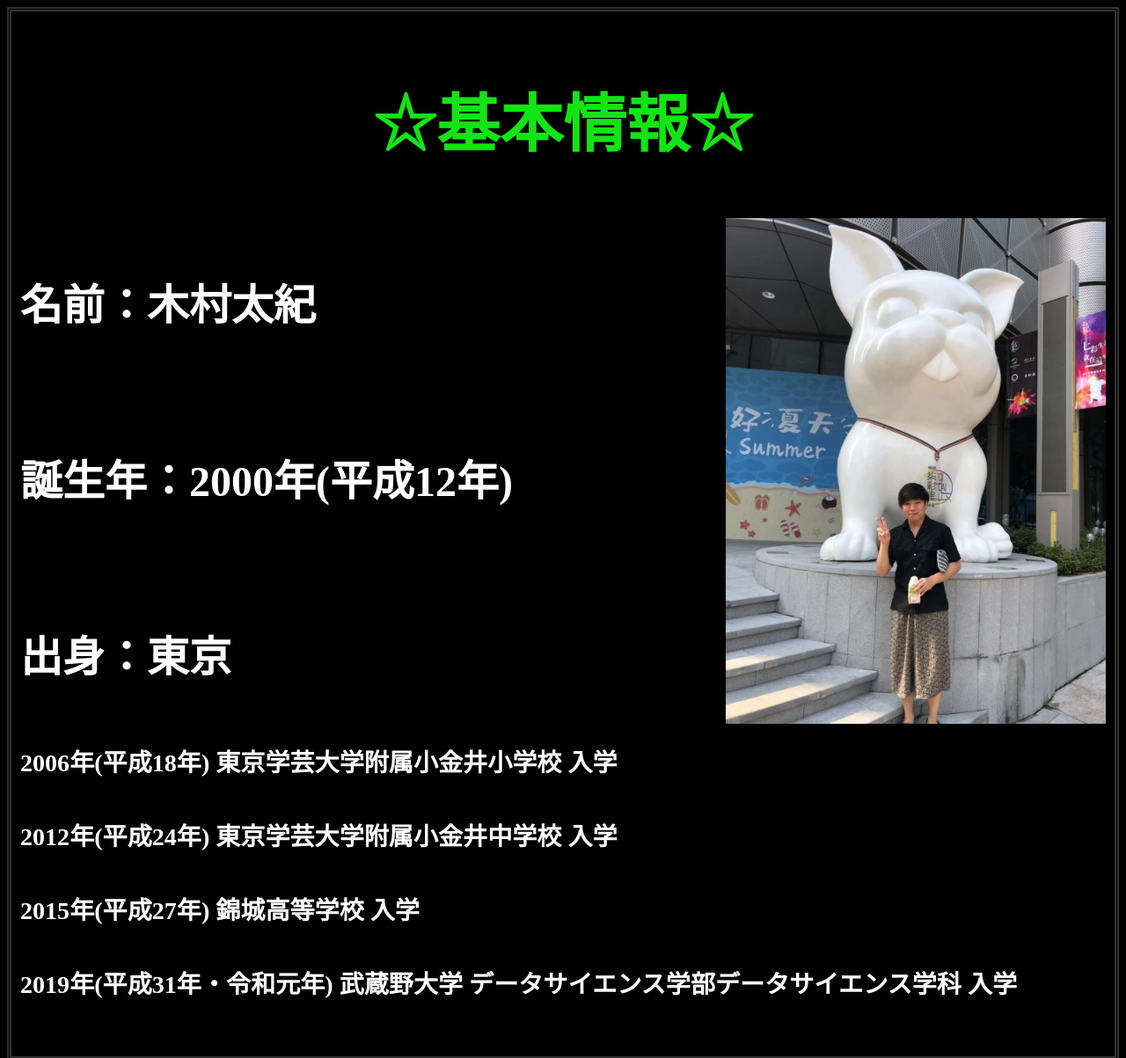
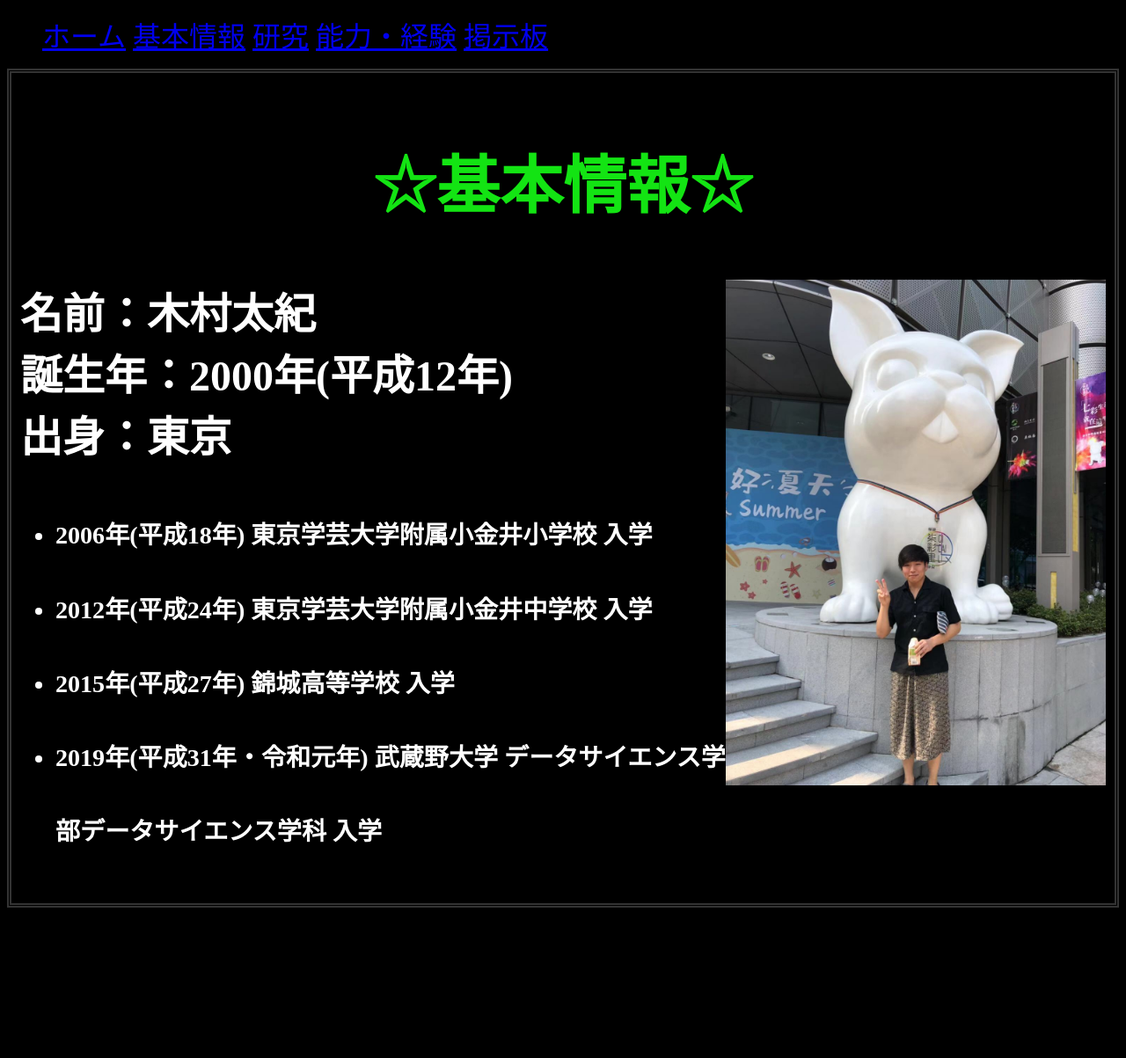
Before and after one commit to pokurin123/My-Web-Page, a plain HTML site: page web_des_html1のコピー/self_into/career.html in a window 1280 px wide. Shown: the top 1203 px of the page at 88% size. After the commit the page ends 1042 px from the top, so only its background shows below. Drawn offline with Linux system fonts and the light colour scheme.

Commit message:
change_sometihing

```diff
--- a/web_des_html1のコピー/self_into/career.html
+++ b/web_des_html1のコピー/self_into/career.html
@@ -7,6 +7,19 @@
     <title>career</title>
 </head>
 <body bgcolor="black">
+<header>
+<nav id="gnav">
+<ul class="inner">
+<font color="white" size="6">
+    <li><a href="index.html">ホーム</a></li>
+    <li><a href="#">基本情報</a></li>
+    <li><a href="research.html">研究</a></li>
+    <li><a href="skill.html">能力・経験</a></li>
+    <li><a href="bbs.html">掲示板</a></li>
+</font>
+</ul>
+</nav>
+</header>
     <div style="padding: 10px; margin-bottom: 10px; border: 5px double #333333;" class="all">
         <div class="title">
             <font color="white" size ="7">
@@ -35,10 +48,12 @@
         <div class="school_career">
             <font color="white" size ="5">
                 <h3>
-                    2006年(平成18年) 東京学芸大学附属小金井小学校 入学<br>
-                    2012年(平成24年) 東京学芸大学附属小金井中学校 入学<br>
-                    2015年(平成27年) 錦城高等学校 入学<br>
-                    2019年(平成31年・令和元年) 武蔵野大学 データサイエンス学部データサイエンス学科 入学
+                <ul>
+                    <li type="disc">2006年(平成18年) 東京学芸大学附属小金井小学校 入学</li>
+                    <li type="disc">2012年(平成24年) 東京学芸大学附属小金井中学校 入学</li>
+                    <li type="disc">2015年(平成27年) 錦城高等学校 入学</li>
+                    <li type="disc">2019年(平成31年・令和元年) 武蔵野大学 データサイエンス学部データサイエンス学科 入学</li>
+                </ul>
                 </h3>
             </font>
         </div>
--- a/web_des_html1のコピー/self_into/css/bbs.css
+++ b/web_des_html1のコピー/self_into/css/bbs.css
@@ -5,3 +5,9 @@
 	bottom: 0;
     text-align: right;
 }
+
+#gnav ul li{
+
+    display: inline;
+
+    }
--- a/web_des_html1のコピー/self_into/css/career.css
+++ b/web_des_html1のコピー/self_into/css/career.css
@@ -6,10 +6,13 @@
    100% { color: #00e200 }
   }
 
-.date_text{
-    height: 550px;
-    line-height: 200px;
-}
+#gnav ul li{
+
+  display: inline;
+
+  }
+
+
 .school_career{
     line-height:3;
 }
--- a/web_des_html1のコピー/self_into/css/home.css
+++ b/web_des_html1のコピー/self_into/css/home.css
@@ -0,0 +1,5 @@
+#gnav ul li{
+
+    display: inline;
+
+    }
--- a/web_des_html1のコピー/self_into/css/research.css
+++ b/web_des_html1のコピー/self_into/css/research.css
@@ -6,6 +6,12 @@
    100% { color: #00e200 }
   }
 
+  #gnav ul li{
+
+    display: inline;
+
+    }
+
 .res_tex1{
     line-height:2;
 }
--- a/web_des_html1のコピー/self_into/css/skill.css
+++ b/web_des_html1のコピー/self_into/css/skill.css
@@ -6,6 +6,12 @@
    100% { color: #00e200 }
   }
 
+  #gnav ul li{
+
+    display: inline;
+
+    }
+
 .lung_ex{
     line-height:2;
 }
```
Also changed, not shown: web_des_html1のコピー/self_into/bbs.html (+13 -0 lines), web_des_html1のコピー/self_into/index.html (+13 -0 lines), web_des_html1のコピー/self_into/research.html (+13 -0 lines), web_des_html1のコピー/self_into/skill.html (+35 -16 lines).
